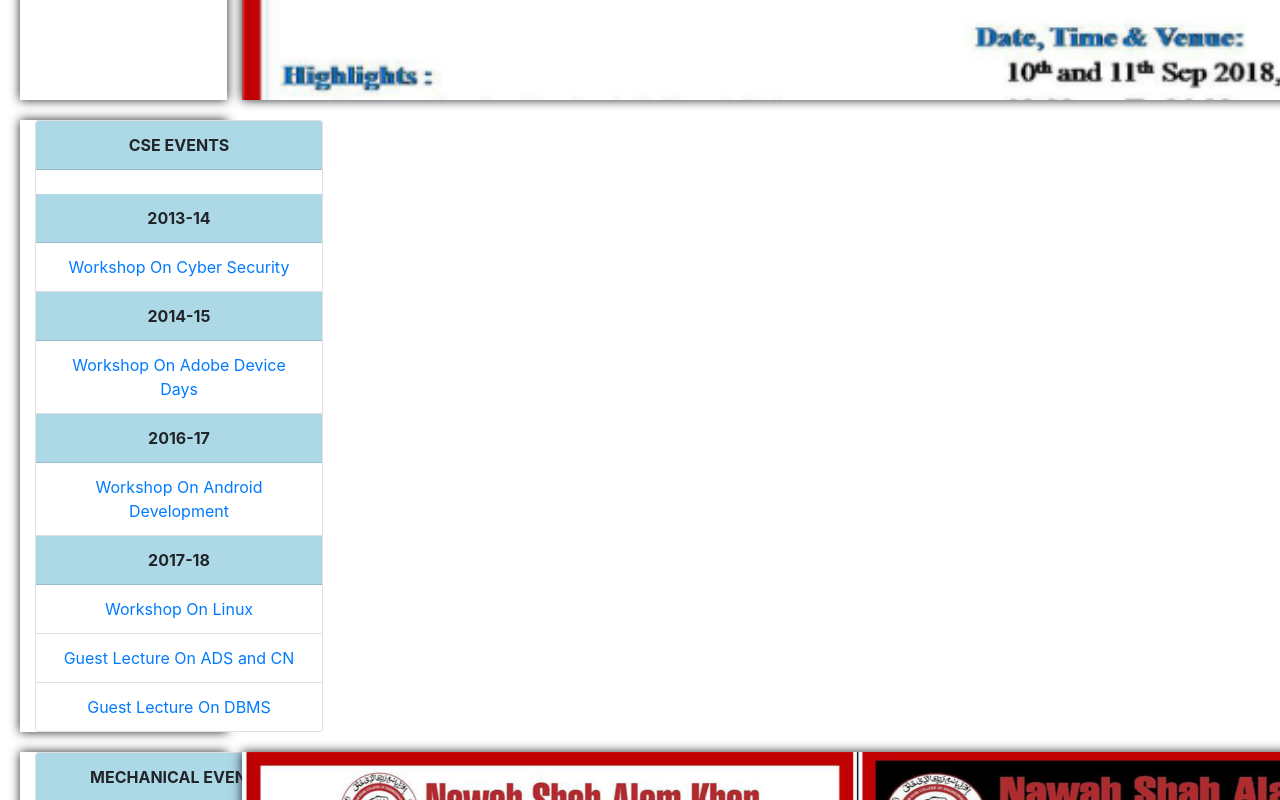
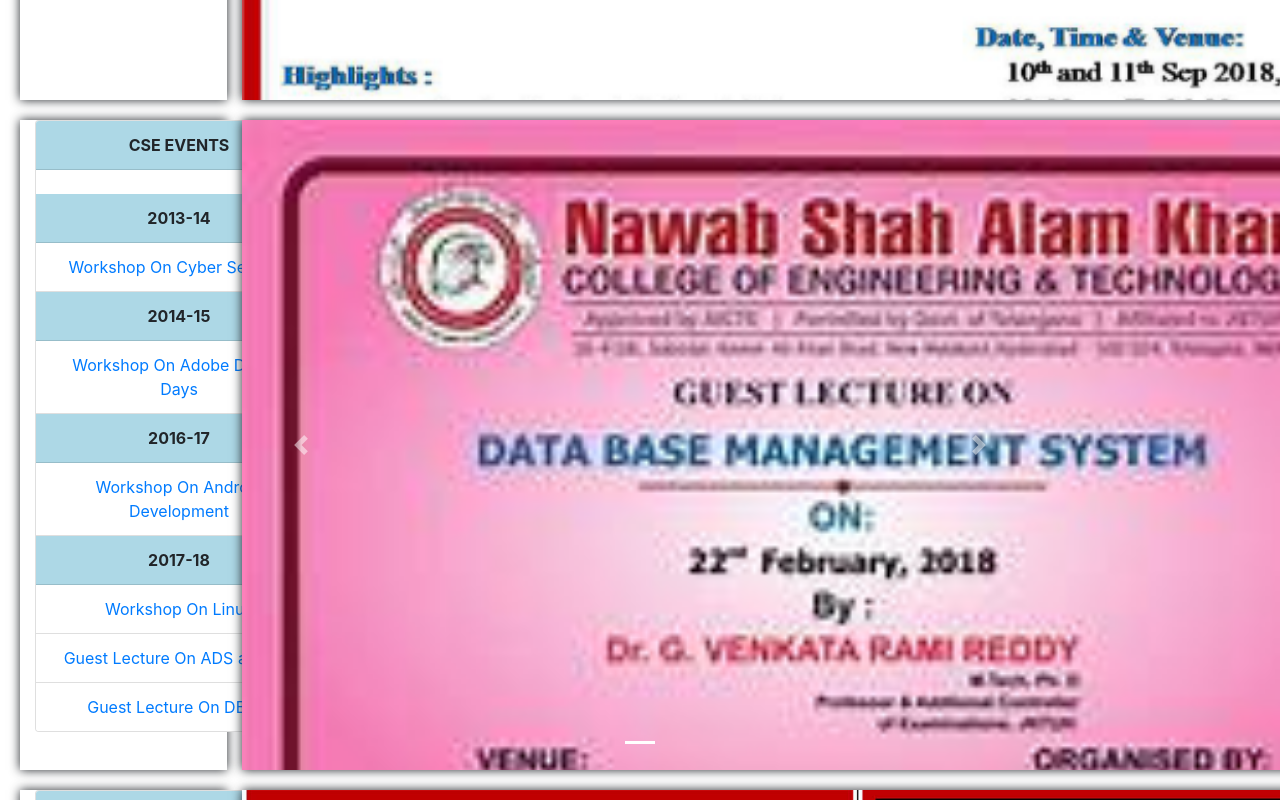
Before and after one commit to Kaleemullah-Khan/shahalam-app, a React (Create React App) app: page / in a window 1280 px wide. Shown: the part 1240-2040 px from the top of the page. Built offline with nearby package versions, Linux system fonts and the light colour scheme.

Commit message:
PDF IN ACTIVITY EVENTS

```diff
--- a/src/Component/LeftBodySection/CseEvents/Cse.jsx
+++ b/src/Component/LeftBodySection/CseEvents/Cse.jsx
@@ -1,5 +1,5 @@
 import React from 'react';
-import {ListGroup, Card, Row,Col} from 'react-bootstrap'
+import {ListGroup, Card, Row,Col,Carousel} from 'react-bootstrap'
 const Cse = () => {
     return (
         <div>
@@ -33,6 +33,19 @@ const Cse = () => {
     </ListGroup>
 </Card>
 </Col>
+<Col lg="8">
+<Carousel>
+  <Carousel.Item>
+    <img
+      className="d-block w-100"
+      src="Assets/img5.jpg"
+      alt="First slide"
+    />
+
+  </Carousel.Item>
+  </Carousel>
+
+</Col>
 </Row>
         </div>
     );
--- a/src/Component/LeftBodySection/ExtentionActivityEvents/ActivityEvents.jsx
+++ b/src/Component/LeftBodySection/ExtentionActivityEvents/ActivityEvents.jsx
@@ -1,8 +1,15 @@
 import React from 'react';
-import {Button} from 'react-bootstrap'
+import {Button,Row,Col,Card,} from 'react-bootstrap'
 const ActivityEvents = () => {
     return (
         <div>
+                       <Row>
+                <Col lg="2">
+        <Card style={{ width: '18rem' }}>
+  <Card.Header style={{background:'lightblue',fontWeight:'bold'}}>EXTENSION ACTIVITIES</Card.Header>
+  </Card>
+  </Col>
+  </Row>
               <Button variant="primary" href="pdf/extension activities.pdf">
     Extension Activity Events
   </Button>
```
